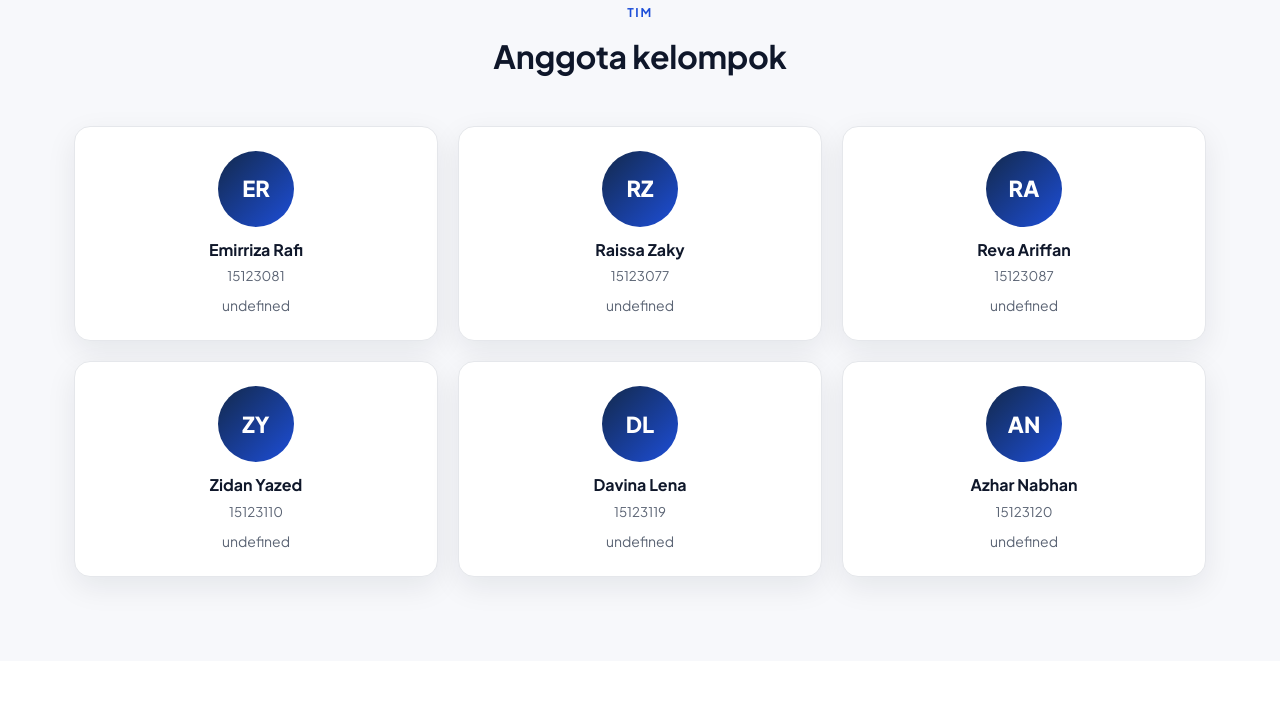
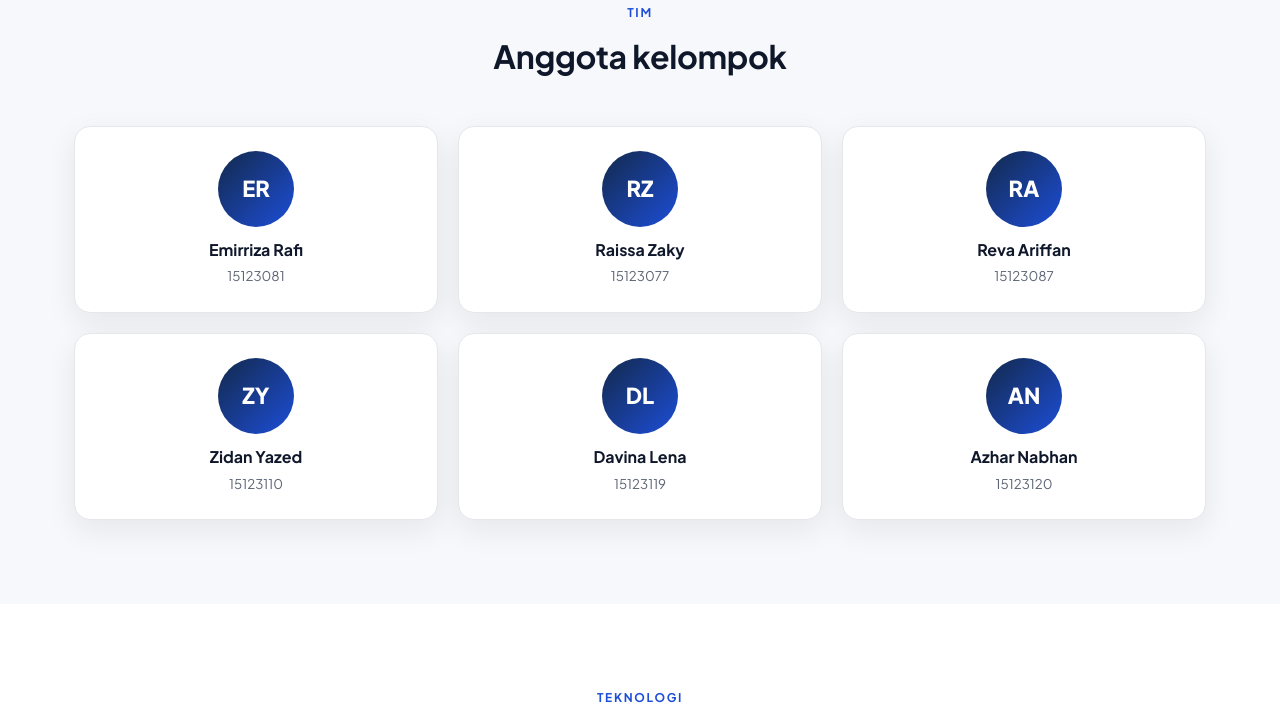
Before and after one commit to raissazaky/Asap-Riau-SIG, a plain HTML site: page tentang.html in a window 1280 px wide. Shown: the part 1057-1769 px from the top of the page. Drawn offline with Linux system fonts and the light colour scheme.

Commit message:
Enhance team member display with conditional rendering
Updated the rendering of team members to conditionally display additional information.

```diff
--- a/tentang.html
+++ b/tentang.html
@@ -71,7 +71,7 @@ const TIM = [
   ["Davina Lena", "15123119"],
   ["Azhar Nabhan", "15123120"]
 ];
-tim.innerHTML = TIM.map(([n, nim, r]) => `<div class="card person reveal on"><div class="av">${n.split(" ").map(s => s[0]).join("").slice(0, 2)}</div><b>${n}</b><small>${nim}</small><p style="margin-top:6px">${r}</p></div>`).join("");
+tim.innerHTML = TIM.map(([n, nim, r]) => `<div class="card person reveal on"><div class="av">${n.split(" ").map(s => s[0]).join("").slice(0, 2)}</div><b>${n}</b><small>${nim}</small>${r ? `<p style="margin-top:6px">${r}</p>` : ""}</div>`).join("");
 </script>
 </body>
 </html>
```
